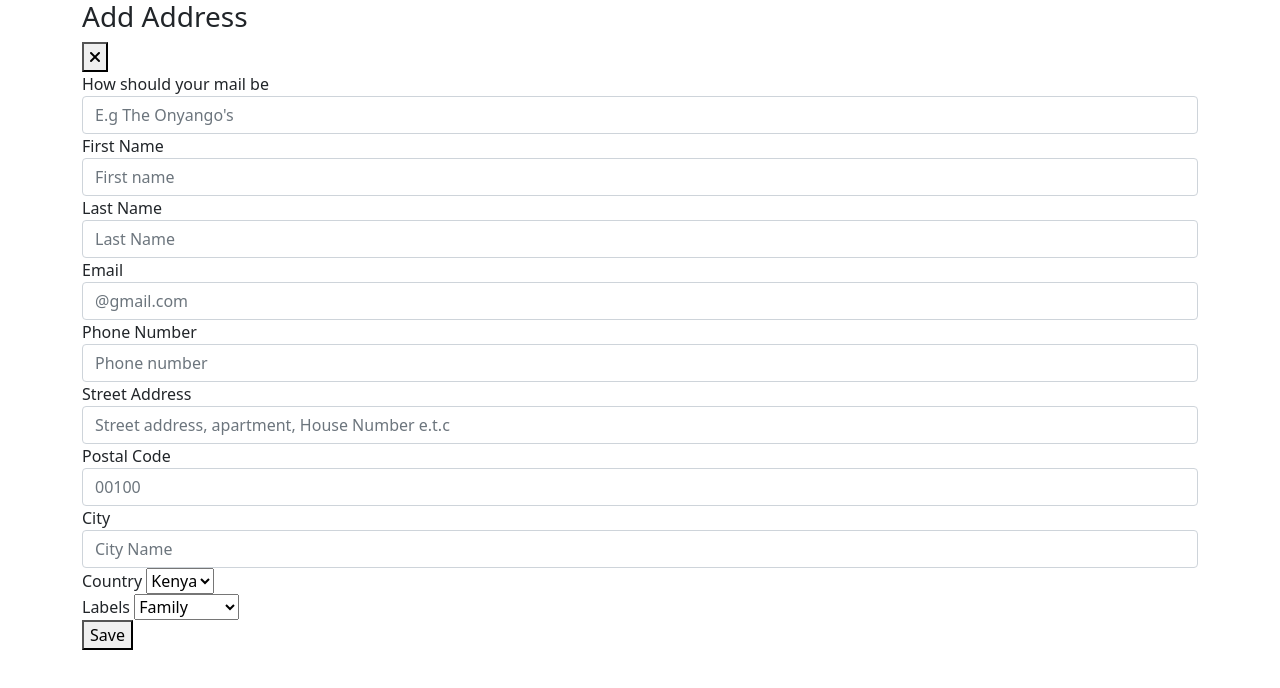
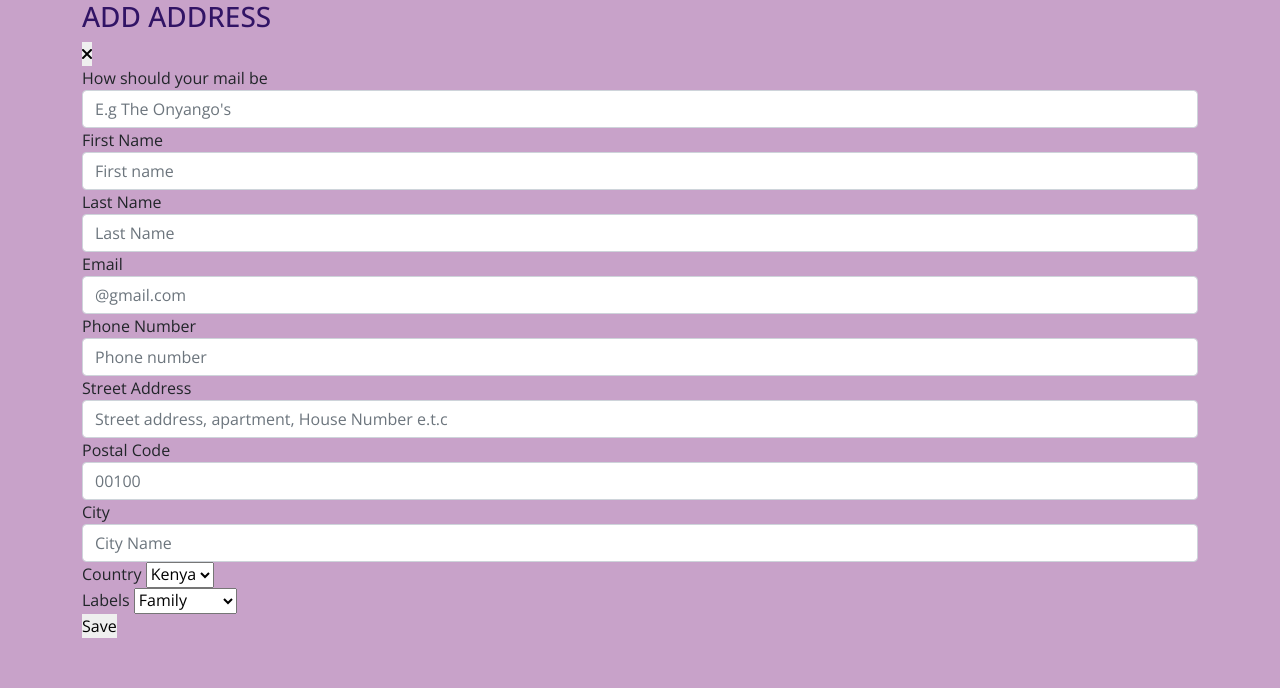
Before and after one commit to Charlotte-Natasha/Address-Book, a plain HTML site: page index.html in a window 1280 px wide. Drawn offline with nearby package versions, Linux system fonts and the light colour scheme.

Commit message:
added button and h3 styles

```diff
--- a/index.html
+++ b/index.html
@@ -30,7 +30,7 @@
     <form class="head" id="head">
       <div class="container">
         <div class="contentHead">
-          <h3 id="title">Add Address</h3>
+          <h3 id="title" class="text-uppercase">Add Address</h3>
           <button type="button" id="btn">
             <i class="fas fa-times"></i>
           </button>
--- a/styles.css
+++ b/styles.css
@@ -1,6 +1,6 @@
 @import url("https://fonts.googleapis.com/css2?family=Open+Sans:ital,wght@0,300;0,400;0,500;0,600;0,700;0,800;1,300;1,400;1,500;1,600;1,700;1,800&display=swap");
 
-body {
+* {
   padding: 0;
   margin: 0;
   box-sizing: border-box;
@@ -8,4 +8,25 @@ body {
 :root {
   --purple-color: #4d0f28;
   --violet: #d34dd2;
+  --lilac: #c8a2c9;
+  --raisin: #29021a;
+  --eggplant: #311465;
 }
+body {
+  font-family: "Open Sans", sans-serif;
+  min-height: 100vh;
+  background-color: var(--lilac);
+}
+h3 {
+  color: #311465;
+}
+input,
+button {
+  outline: 0;
+  font-family: inherit;
+  font-size: 1rem;
+  border: none;
+}
+button {
+  cursor: pointer;
+}
```
